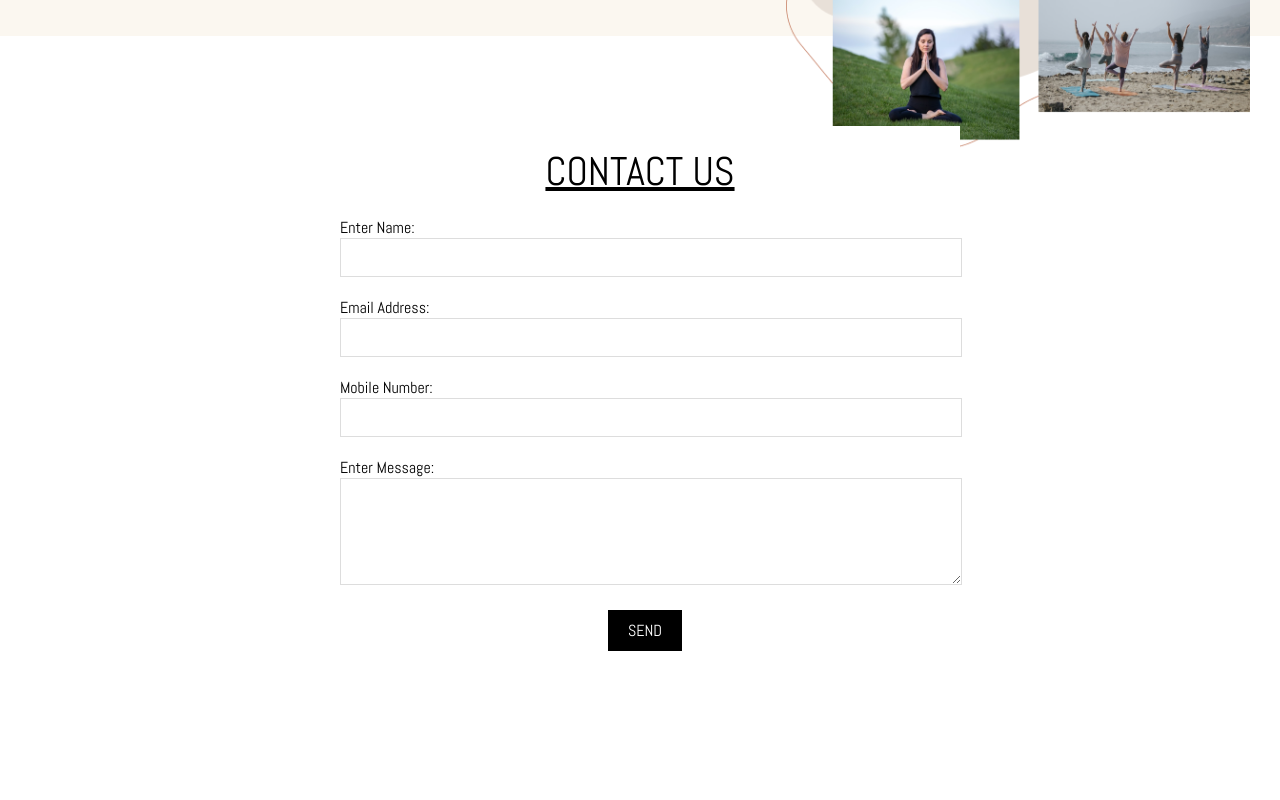
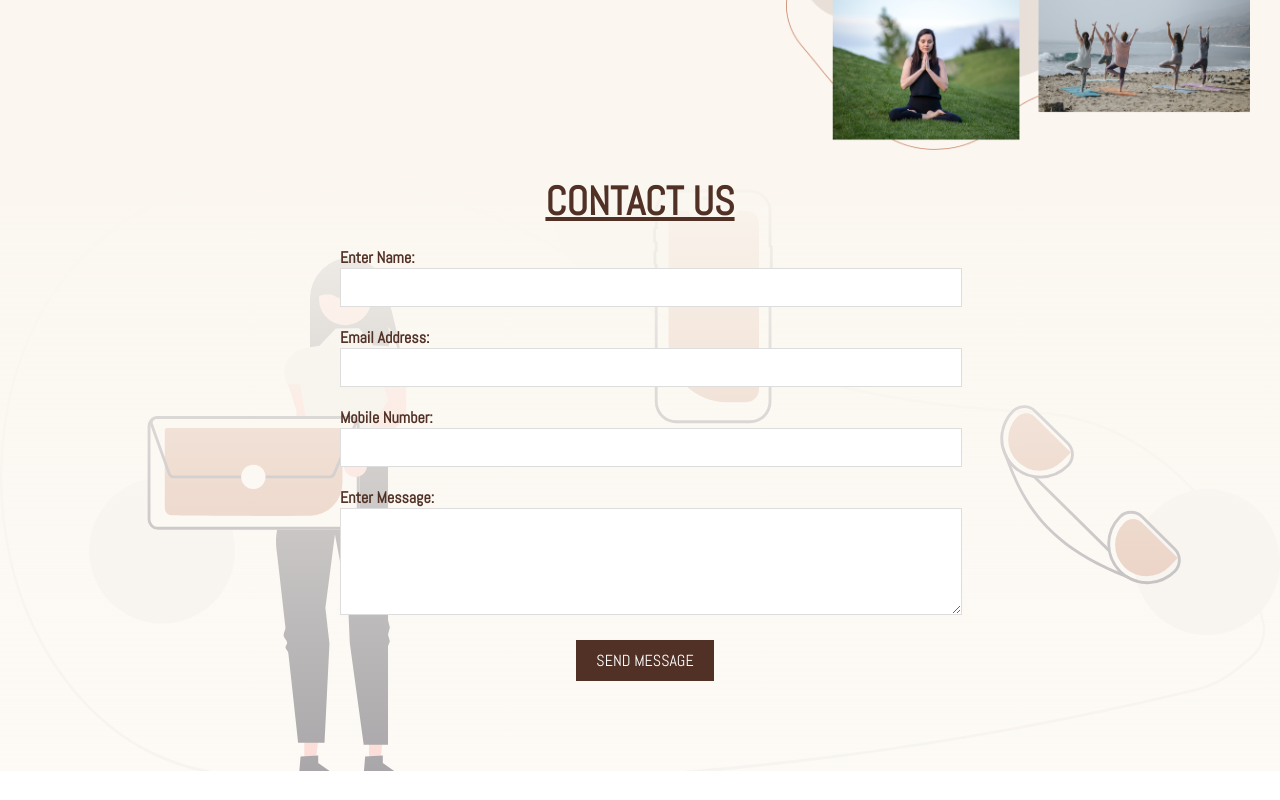
Before and after one commit to Mehar-Aziz/WellnessWise, a React (Create React App) app in the folder wellnesswise-frontend/: page / in a window 1280 px wide. Shown: the part 2120-2920 px from the top of the page. Built offline with nearby package versions, Linux system fonts and the light colour scheme.

Commit message:
Change contact us css

```diff
--- a/wellnesswise-frontend/src/components/Home.css
+++ b/wellnesswise-frontend/src/components/Home.css
@@ -390,6 +390,7 @@ background-color: #c47a5e;
     background-color: #fbf7f0;
     padding: 30px 20px;
     margin-bottom: 150px;
+    padding-bottom: 200px;
 }
 .about-image {
   position: relative;
@@ -464,8 +465,9 @@ background-color: #c47a5e;
 
 .contact-us-single {
     position: relative;
-    top: -560px;
+    top: -700px;
     padding: 0;
+    padding-bottom: 50px;
 }
 
 .for-gap {
@@ -476,15 +478,15 @@ background-color: #c47a5e;
     margin: 0 auto;
     max-width: 600px;
     padding: 20px;
-    background: #ffffff;
+
     margin-bottom: 0;
 }
 
 .contact-us-single h2 {
     text-align: center;
-    color: black;
+    color: #513125;
     margin-bottom: 20px;
-    font-weight: 400;
+    font-weight: 600;
     font-style: normal;
     font-size: 2.5rem;
     text-decoration: underline;
@@ -498,7 +500,8 @@ background-color: #c47a5e;
 }
 
 .cf-ro label {
-    font-weight: normal;
+    font-weight: bold;
+    color: #513125;
     margin-right: 10px;
     width: 100%;
     max-width: 150px;
@@ -521,14 +524,14 @@ background-color: #c47a5e;
     padding: 10px 20px;
     font-size: 1rem;
     color: #fff;
-    background-color: black;
+    background-color: #513125;
     border: none;
     cursor: pointer;
     transition: background-color 0.3s;
 }
 
 .btn-success:hover {
-    background-color: #343434;
+    background-color: #c47a5e;
     cursor: pointer;
 }
 
--- a/wellnesswise-frontend/src/components/Home.js
+++ b/wellnesswise-frontend/src/components/Home.js
@@ -1,8 +1,9 @@
 import React from 'react';
 import './Home.css';
-import homeImage from '../assets/Yoga practice-bro 1.png'
-import service1 from '../assets/placeholder (1).png'
-import aboutimg from '../assets/right.png'
+import homeImage from '../assets/Yoga practice-bro 1.png';
+import service1 from '../assets/placeholder (1).png';
+import aboutimg from '../assets/right.png';
+import contactimg from '../assets/undraw_contact_us_re_4qqt.svg';
 //import { Link } from 'react-router-dom';
 
 
@@ -111,7 +112,15 @@ function Home() {
             </section>
 
             {/* Contact Us */}
-            <section id="contact-us" className="contact-us-single for-gap">
+            <section id="contact-us" className="contact-us-single for-gap" style={{
+        backgroundImage: `linear-gradient(
+          rgba(251, 247, 240, 1),
+          rgba(251, 247, 240, 0.6)
+
+        ), url(${contactimg})`,
+        backgroundSize: 'cover',
+        backgroundPosition: 'center center'
+      }}>
 
                 <div className="row no-margin">
 
@@ -138,7 +147,7 @@ function Home() {
                         <div className="row cf-ro">
                             <div className="col-sm-3"><label></label></div>
                             <div className="col-sm-8">
-                                <button className="btn btn-success btn-sm">SEND</button>
+                                <button className="btn btn-success btn-sm">SEND MESSAGE</button>
                             </div>
                         </div>
                     </div>
```
